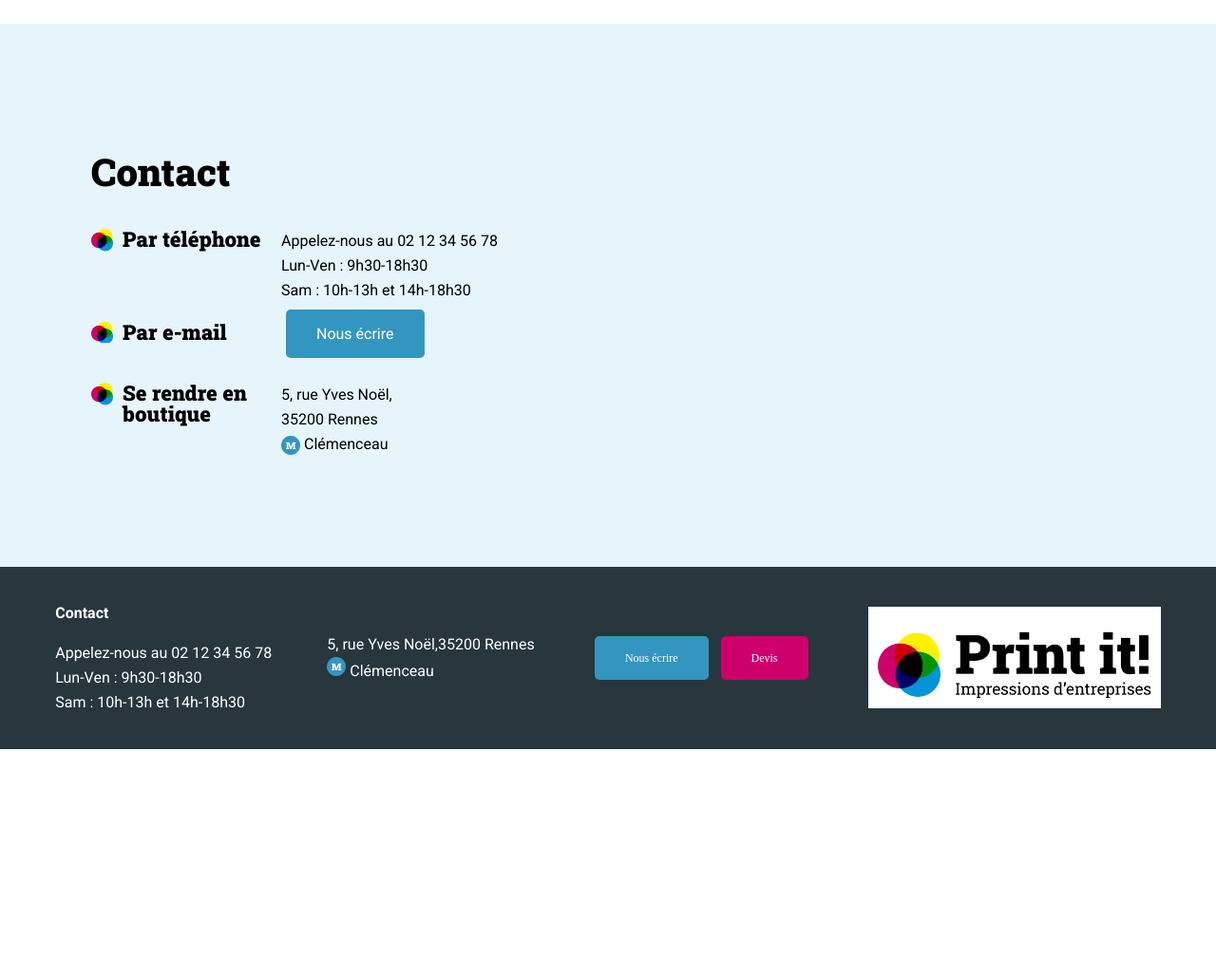
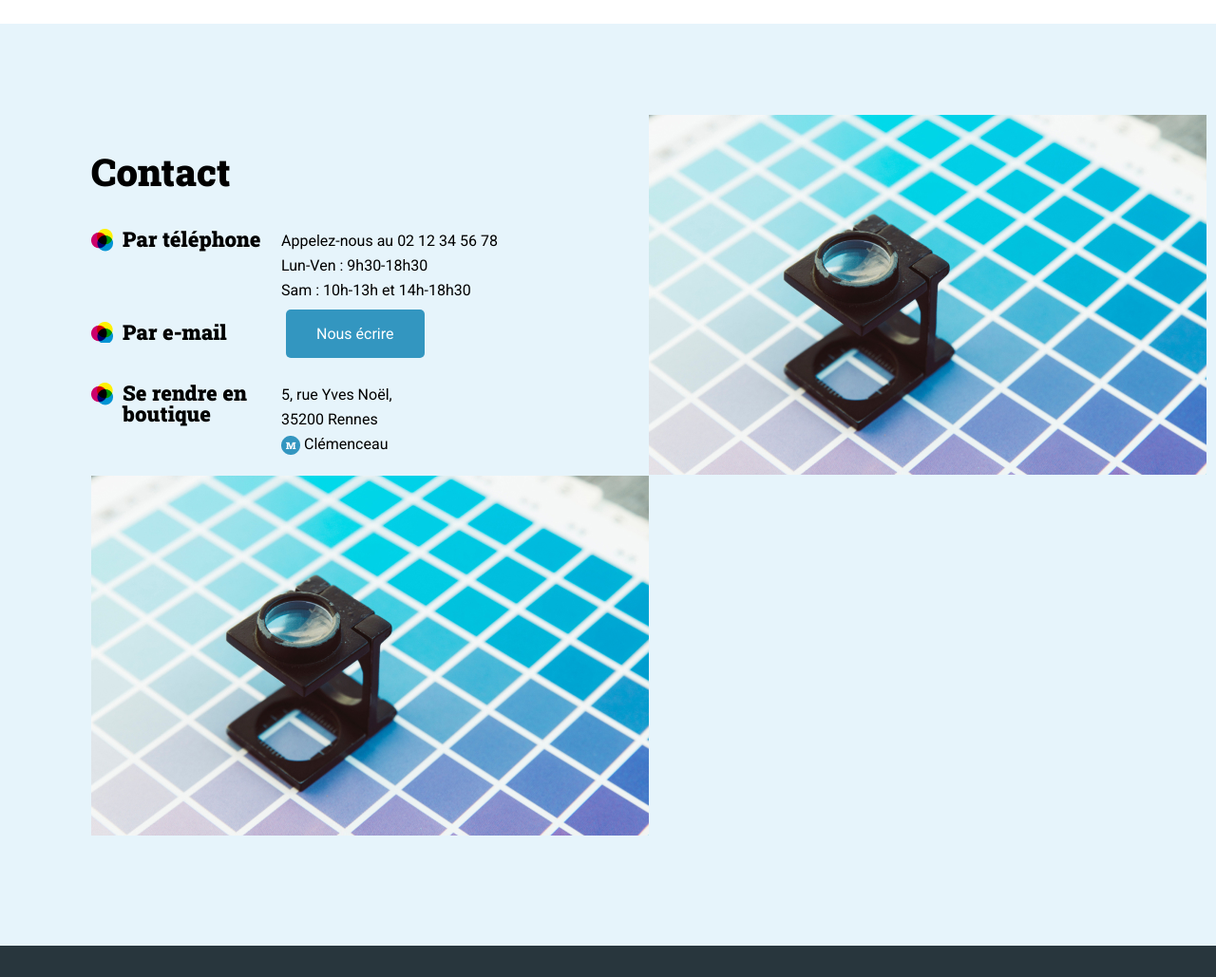
Before and after one commit to Dev-Djelloul/Print-it, a plain HTML site: page index.html in a window 1280 px wide. Shown: the part 2540-3569 px from the top of the page at 95% size. Before the commit the page ends 3329 px from the top, so only its background shows below. Drawn offline with Linux system fonts and the light colour scheme.

Commit message:
ajout double image

```diff
--- a/index.html
+++ b/index.html
@@ -168,6 +168,18 @@
                 Clémenceau
               </p>
             </div>
+            <div>
+              <img
+                src="./assets/images/magnifying-glass.jpeg"
+                alt="Loupe avec palette bleue"
+              />
+            </div>
+          </div>
+          <div>
+            <img
+              src="./assets/images/magnifying-glass.jpeg"
+              alt="Loupe avec palette bleue"
+            />
           </div>
         </div>
       </section>
```
